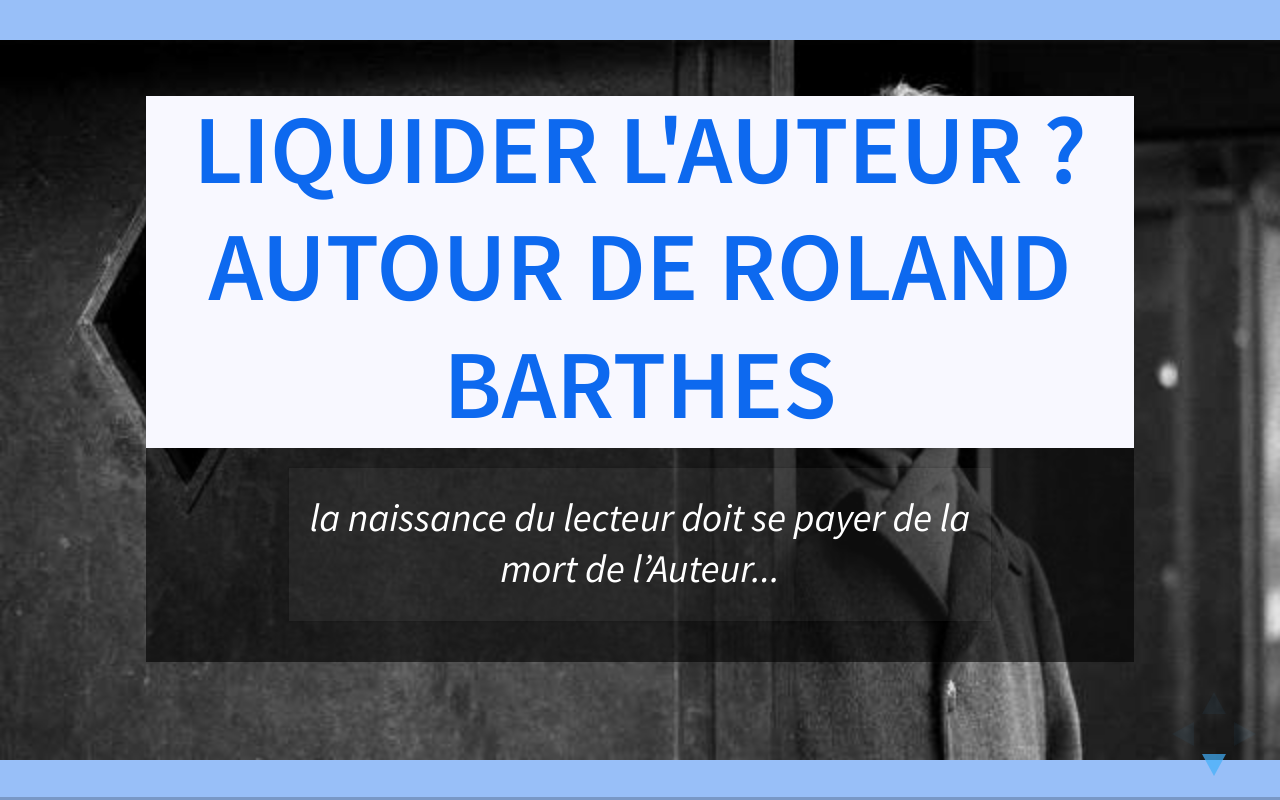
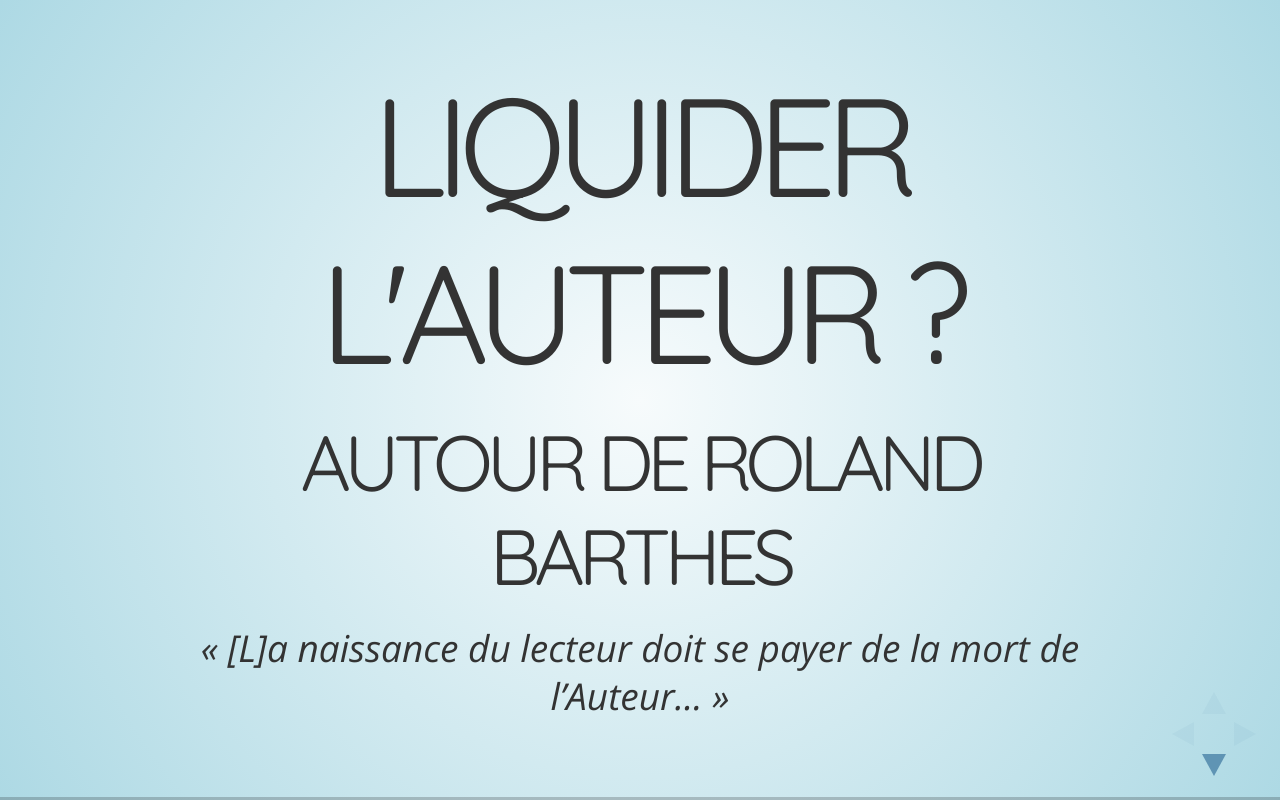
Before and after one commit to ServanneMo/TDL2LA16FR, a website: page index.html in a window 1280 px wide. Drawn offline with nearby package versions, Linux system fonts and the light colour scheme.

Commit message:
changement de CSS

```diff
--- a/TD1_Barthes.md
+++ b/TD1_Barthes.md
@@ -1,14 +1,15 @@
-<!-- .slide: data-background-image="img/barthes2.jpg" data-background-size="contain" -->
+<!-- .slide: data-background-image="img/" data-background-size="contain" -->
 <!-- .slide: class="hover"-->
 
 
-# Liquider l'auteur ? Autour de Roland Barthes
+# Liquider l'auteur ?
+## Autour de Roland Barthes
 
->la naissance du lecteur doit se payer de la mort de l’Auteur...
+*« [L]a naissance du lecteur doit se payer de la mort de l’Auteur... »*
 
 
 §§§§§§§§§§§§§§§§§§§§§§§§§§§§§§§§§§§§§§§§§§§§§
-<!-- .slide: data-background-image="img/couv.png" data-background-size="contain" -->
+<!-- .slide: data-background-image="img/" data-background-size="contain" -->
 <!-- .slide: class="hover"-->
 
 ## Avant la lecture... contextualiser le texte
@@ -19,7 +20,7 @@
 
 
 §§§§§§§§§§§§§§§§§§§§§§§§§§§§§§§§§§§§§§§§§§§§§
-<!-- .slide: data-background-image="img/couv.png" data-background-size="contain" -->
+<!-- .slide: data-background-image="img/" data-background-size="contain" -->
 <!-- .slide: class="hover"-->
 
 ## Pendant la lecture... apprivoisez le texte
@@ -29,12 +30,12 @@
 * Quels sont les exemples cités qui vous sont familiers ?
 
 §§§§§§§§§§§§§§§§§§§§§§§§§§§§§§§§§§§§§§§§§§§§§
-<!-- .slide: data-background-image="img/couv.png" data-background-size="contain" -->
+<!-- .slide: data-background-image="img/" data-background-size="contain" -->
 
 ## Après la lecture... comprendre le texte et en débattre
 
 §§§§§§§§§§§§§§§§§§§§§§§§§§§§§§§§§§§§§§§§§§§§§
-<!-- .slide: data-background-image="img/warhol.jpg" data-background-size="contain" -->
+<!-- .slide: data-background-image="img/" data-background-size="contain" -->
 <!-- .slide: class="hover"-->
 
 ### "Qui parle ainsi ?"
@@ -44,7 +45,7 @@
 - Personne...
 
 §§§§§§§§§§§§§§§§§§§§§§§§§§§§§§§§§§§§§§§§§§§§§
-<!-- .slide: data-background-image="img/warhol.jpg" data-background-size="contain" -->
+<!-- .slide: data-background-image="img/" data-background-size="contain" -->
 <!-- .slide: class="hover"-->
 
 ### auteur, Auteur, *auteur*...
@@ -62,7 +63,7 @@
 
 
 §§§§§§§§§§§§§§§§§§§§§§§§§§§§§§§§§§§§§§§§§§§§§
-<!-- .slide: data-background-image="img/couv.png" data-background-size="contain" -->
+<!-- .slide: data-background-image="img/" data-background-size="contain" -->
 <!-- .slide: class="hover"-->
 
 >L'image de la littérature que l'on peut trouver dans la culture courante est tyranniquement centrée sur l'auteur, sa personne, son histoire, ses goûts, ses passions; la critique consiste encore, la plupart du temps, a dire que l'oeuvre de Baudelaire, c'est l'échec de l'homme Baudelaire, celle de Van Gogh, c'est sa folie, celle de Tchaikowsky, c'est son vice : l' explication de l'oeuvre est toujours cherchée du côté de celle qui l'a produite, comme si, à travers l'allégorie plus ou moins transparente de la fiction, c'était toujours finalement la voix d'une seule et même personne, l'auteur, qui livrait sa "confidence". (Barthes, "La mort de l'auteur", 1968)
@@ -70,7 +71,7 @@
 <!-- .element: style="font-size:1.8rem" -->
 
 §§§§§§§§§§§§§§§§§§§§§§§§§§§§§§§§§§§§§§§§§§§§§
-<!-- .slide: data-background-image="img/couv.png" data-background-size="contain" -->
+<!-- .slide: data-background-image="img/" data-background-size="contain" -->
 <!-- .slide: class="hover"-->
 
 ### Les médiations du texte : écriture, Shaman, etc.
@@ -80,7 +81,7 @@
 <!-- .element: style="font-size:1.8rem" -->
 
 §§§§§§§§§§§§§§§§§§§§§§§§§§§§§§§§§§§§§§§§§§§§§
-<!-- .slide: data-background-image="img/couv.png" data-background-size="contain" -->
+<!-- .slide: data-background-image="img/" data-background-size="contain" -->
 <!-- .slide: class="hover"-->
 
 ### Le scripteur et l'intertexte
@@ -97,7 +98,7 @@
 
 
 §§§§§§§§§§§§§§§§§§§§§§§§§§§§§§§§§§§§§§§§§§§§§
-<!-- .slide: data-background-image="img/couv.png" data-background-size="contain" -->
+<!-- .slide: data-background-image="img/" data-background-size="contain" -->
 <!-- .slide: class="hover"-->
 
 ### Quelques notions clés à retenir...
@@ -131,7 +132,7 @@
 Pb : jusqu'où l'oeuvre est-elle "ouverte" ? Une fois qu'on a tué l'auteur, il faut regarder de plus près le lecteur...
 
 §§§§§§§§§§§§§§§§§§§§§§§§§§§§§§§§§§§§§§§§§§§§§
-<!-- .slide: data-background-image="img/couv.png" data-background-size="contain" -->
+<!-- .slide: data-background-image="img/" data-background-size="contain" -->
 <!-- .slide: class="hover"-->
 
 ## Conclusion
--- a/index.html
+++ b/index.html
@@ -7,8 +7,8 @@
 		<title>TD - L2LA16FR</title>
 
 		<link rel="stylesheet" href="css/reveal.css">
-		<!-- <link rel="stylesheet" href="css/theme/black.css"> -->
-		<link rel="stylesheet" href="css/mystyles.css">
+		<link rel="stylesheet" href="css/theme/sky.css">
+		<!-- <link rel="stylesheet" href="css/mystyles.css">-->
 
 		<!-- Theme used for syntax highlighting of code -->
 		<link rel="stylesheet" href="lib/css/zenburn.css">
```
